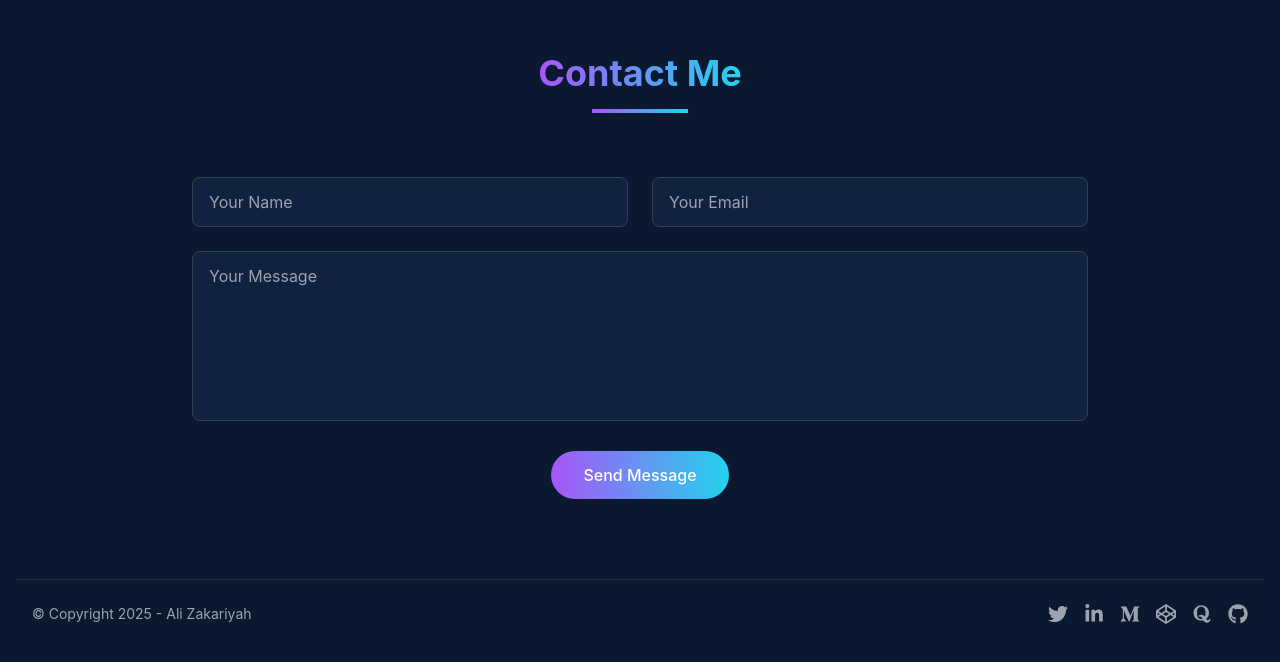
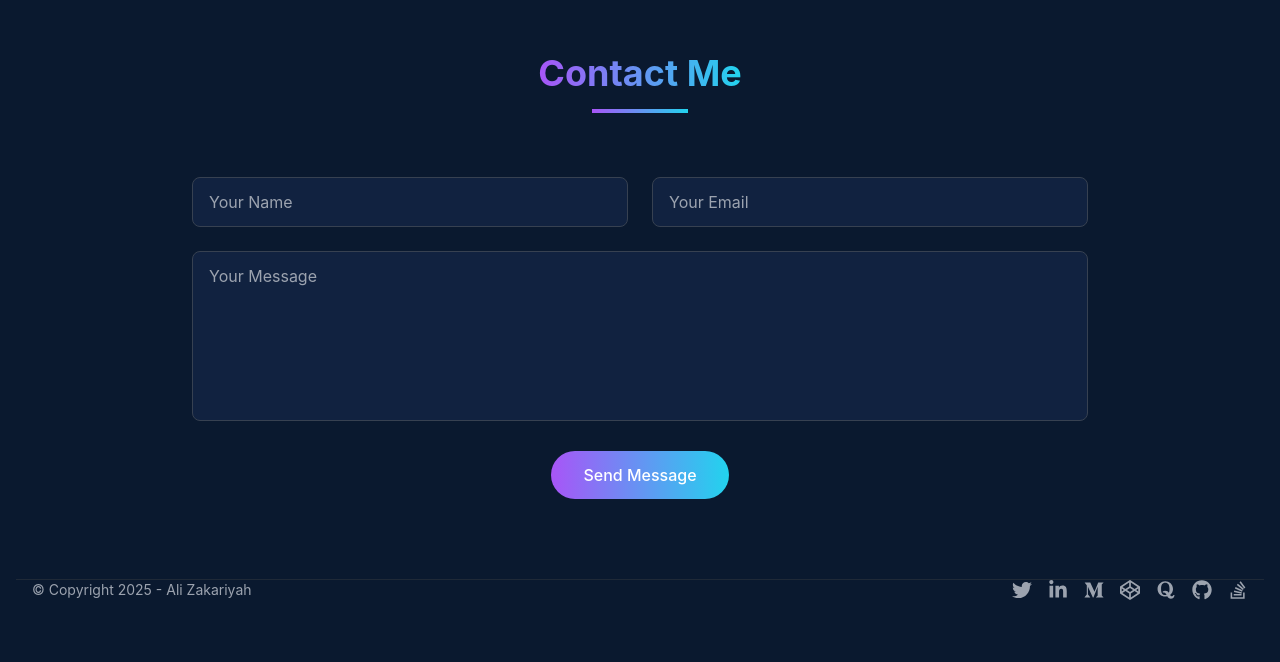
Before and after one commit to alibaba0010/My-Portfolio, a React (Vite) app: page / in a window 1280 px wide. Shown: the part 5137-5799 px from the top of the page. Built offline with nearby package versions, Linux system fonts and the light colour scheme.

Commit message:
addesd socal media info to footer component

```diff
--- a/src/components/Footer.jsx
+++ b/src/components/Footer.jsx
@@ -9,6 +9,7 @@ import {
   FaQuora,
   FaGithub,
   FaArrowCircleUp,
+  FaStackOverflow
 } from "react-icons/fa";
 const Footer = () => {
   const [showScrollTop, setShowScrollTop] = useState(false);
@@ -29,16 +30,17 @@ const Footer = () => {
     });
   };
   const socialLinks = [
-    { icon: FaTwitter, url: "https://twitter.com/yourprofile" },
-    { icon: FaLinkedinIn, url: "https://linkedin.com/in/yourprofile" },
+    { icon: FaTwitter, url: "https://x.com/realalibaba00" },
+    { icon: FaLinkedinIn, url: "https://linkedin.com/in/ali-zakariyah-311067202/" },
     { icon: FaMediumM, url: "https://medium.com/@yourprofile" },
     { icon: FaCodepen, url: "https://codepen.io/yourprofile" },
-    { icon: FaQuora, url: "https://quora.com/profile/yourprofile" },
-    { icon: FaGithub, url: "https://github.com/yourprofile" },
+    { icon: FaQuora, url: "https://quora.com/profile/Ali-Baba-3277" },
+    { icon: FaGithub, url: "https://github.com/alibaba0010" },
+    { icon: FaStackOverflow, url: "https://stackoverflow.com/users/29166527/zakariyah-ali" },
   ];
 
   return (
-    <footer className="py-6 border-t border-gray-800">
+    <footer className="border-t border-gray-800">
       <div className="container mx-auto px-4">
         <div className="flex flex-col md:flex-row items-center justify-between gap-4">
           <p className="text-gray-400 text-sm">
```
